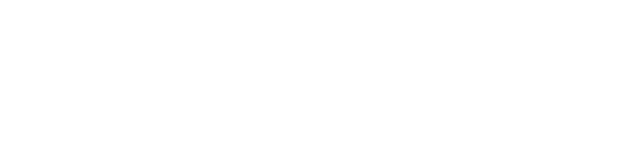
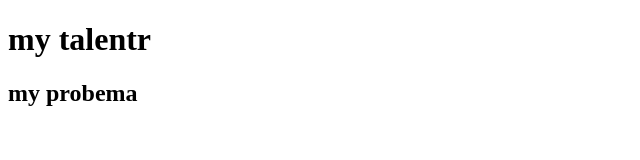
Before and after one commit to Gunaimras/facebookproject, a plain HTML site: page index.html in a window 1280 px wide. Shown: the whole page, without its empty margins (0-640 px from the left). Drawn offline with Linux system fonts and the light colour scheme.

Commit message:
first commit

```diff
--- a/index.html
+++ b/index.html
@@ -6,6 +6,8 @@
     <title>Document</title>
 </head>
 <body>
+    <h1>my talentr</h1>
+    <h2>my probema</h2>
 
 </body>
 </html>
```
